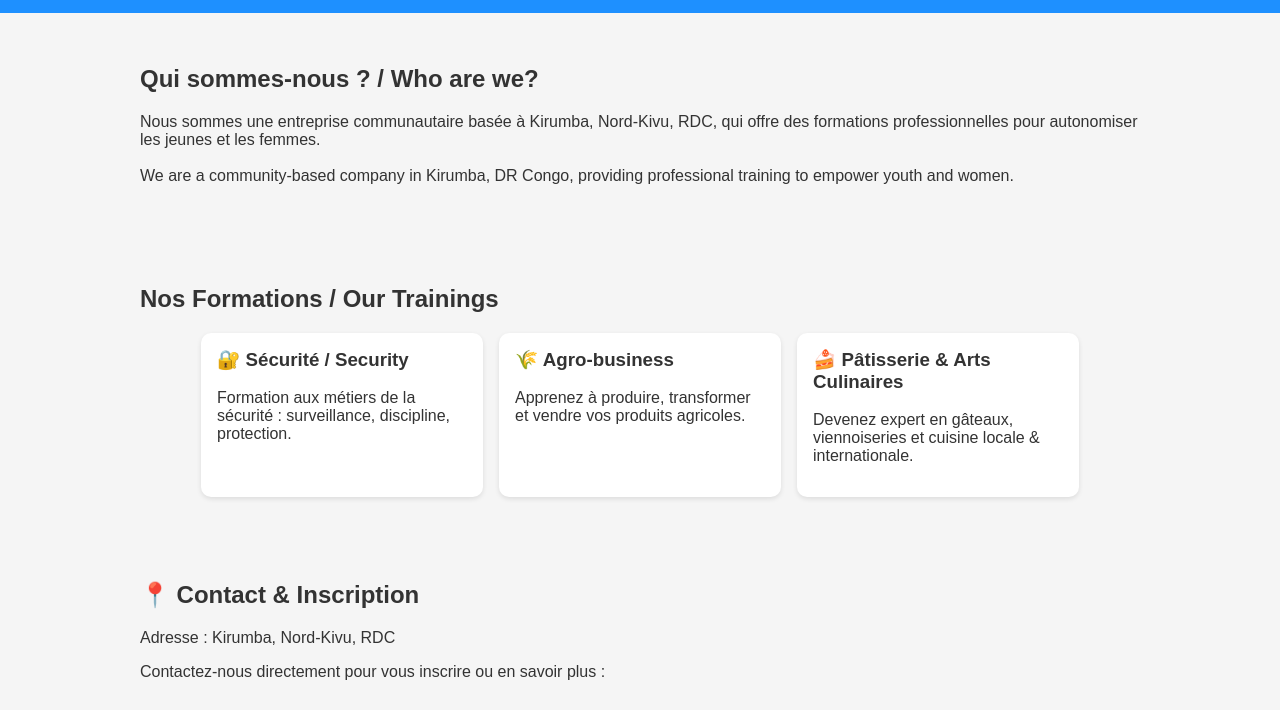
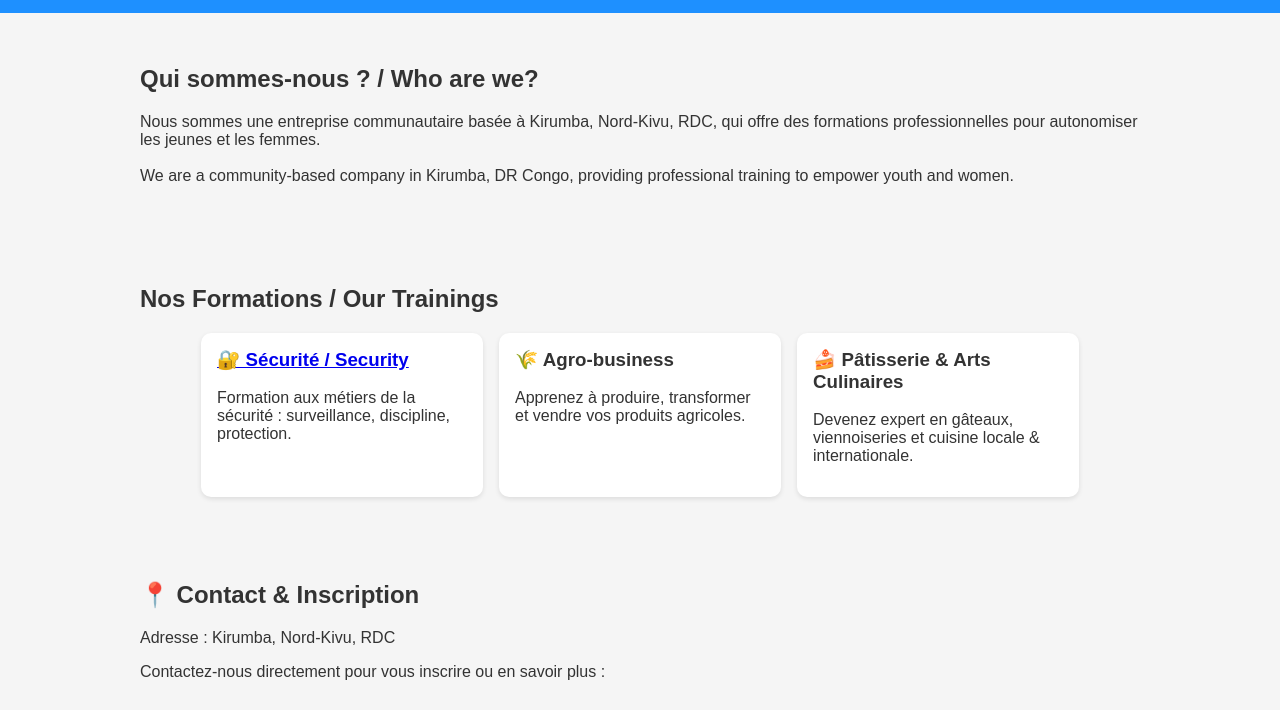
Before and after one commit to thebestfriendscompany/the-best-friends-web-site, a plain HTML site: page index.html in a window 1280 px wide. Shown: the part 77-787 px from the top of the page. Drawn offline with Linux system fonts and the light colour scheme.

Commit message:
Activation du lien vers la page sécurité

```diff
--- a/index.html
+++ b/index.html
@@ -89,7 +89,7 @@
     <h2>Nos Formations / Our Trainings</h2>
     <div class="cards">
       <div class="card">
-        <h3>🔐 Sécurité / Security</h3>
+        <h3><a href="securite.html">🔐 Sécurité / Security</a></h3>
         <p>Formation aux métiers de la sécurité : surveillance, discipline, protection.</p>
       </div>
       <div class="card">
```
